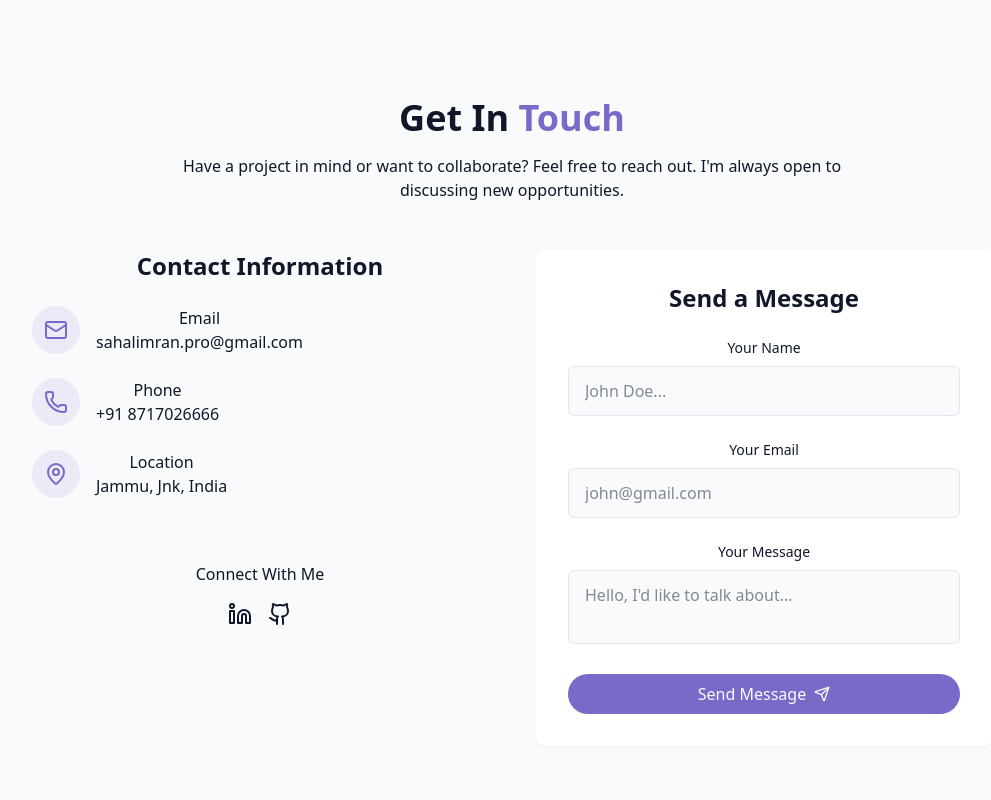
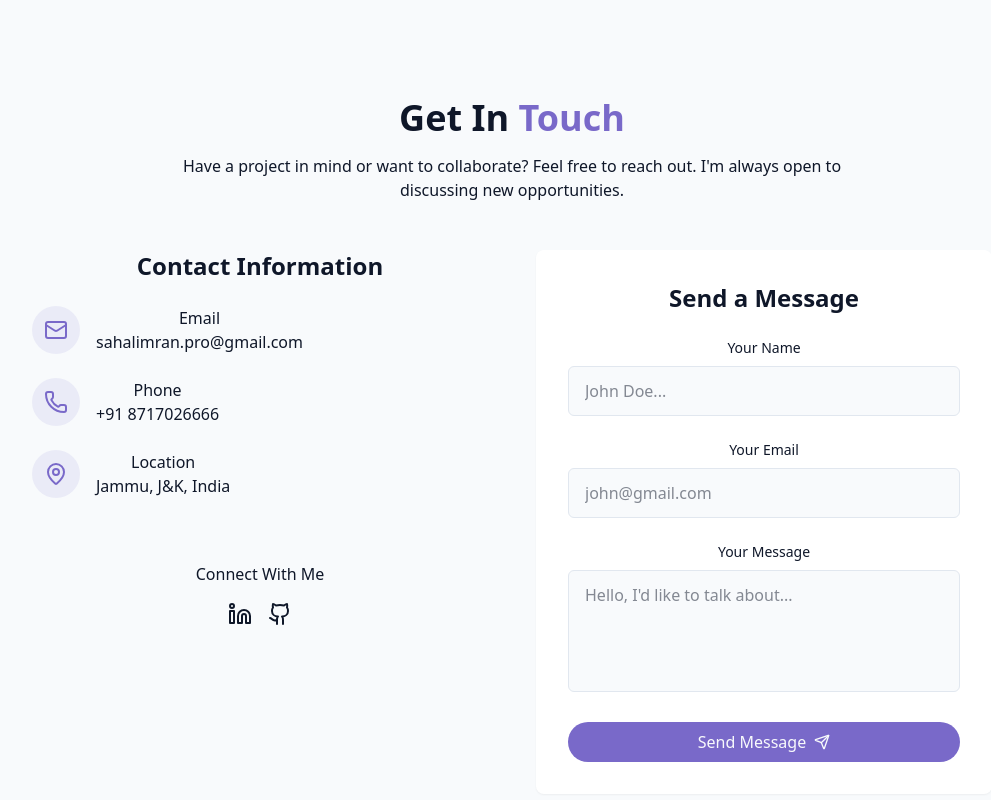
Before and after one commit to MrSahalImran/portfolio, a React (Vite) app: page / in a window 1280 px wide. Shown: the part 5183-5983 px from the top of the page, without its empty margins (128-1119 px from the left). Built offline with nearby package versions, Linux system fonts and the light colour scheme.

Commit message:
Added Emailjs

```diff
--- a/package.json
+++ b/package.json
@@ -10,6 +10,7 @@
     "preview": "vite preview"
   },
   "dependencies": {
+    "@emailjs/browser": "^4.4.1",
     "@radix-ui/react-toast": "^1.2.10",
     "@tailwindcss/vite": "^4.1.4",
     "class-variance-authority": "^0.7.1",
--- a/src/components/ContactSection.jsx
+++ b/src/components/ContactSection.jsx
@@ -1,53 +1,69 @@
 import { Github, Linkedin, Mail, MapPin, Phone, Send } from "lucide-react";
 import { cn } from "@/lib/utils";
-import { useState } from "react";
+import { useState, useRef } from "react";
 import { useToast } from "../hooks/use-toast";
+import emailjs from "@emailjs/browser";
 
 const ContactSection = () => {
   const { toast } = useToast();
   const [isSubmitting, setIsSubmitting] = useState(false);
+  const form = useRef();
 
   const handleSubmit = (e) => {
     e.preventDefault();
-
     setIsSubmitting(true);
 
-    setTimeout(() => {
-      toast({
-        title: "Message sent!",
-        description: "Thank you for your message. I'll get back to you soon.",
+    const serviceID = import.meta.env.VITE_SERVICE_ID;
+    const templateID = import.meta.env.VITE_TEMPLATE_ID;
+    const publicKey = import.meta.env.VITE_PUBLIC_KEY;
+
+    emailjs
+      .sendForm(serviceID, templateID, form.current, publicKey)
+      .then(
+        (result) => {
+          toast({
+            title: "Message sent!",
+            description:
+              "Thank you for your message. I'll get back to you soon.",
+          });
+          form.current.reset();
+        },
+        (error) => {
+          toast({
+            title: "Uh oh! Something went wrong",
+            description:
+              "There was a problem sending your message. Please try again.",
+            variant: "destructive",
+          });
+        }
+      )
+      .finally(() => {
+        setIsSubmitting(false);
       });
-      setIsSubmitting(false);
-    }, 1500);
   };
+
   return (
     <section id="contact" className="py-24 px-4 relative bg-secondary/30">
       <div className="container mx-auto max-w-5xl">
         <h2 className="text-3xl md:text-4xl font-bold mb-4 text-center">
           Get In <span className="text-primary"> Touch</span>
         </h2>
-
         <p className="text-center text-muted-foreground mb-12 max-w-2xl mx-auto">
           Have a project in mind or want to collaborate? Feel free to reach out.
           I'm always open to discussing new opportunities.
         </p>
-
         <div className="grid grid-cols-1 md:grid-cols-2 gap-12">
           <div className="space-y-8">
-            <h3 className="text-2xl font-semibold mb-6">
-              {" "}
-              Contact Information
-            </h3>
-
+            <h3 className="text-2xl font-semibold mb-6">Contact Information</h3>
             <div className="space-y-6 justify-center">
               <div className="flex items-start space-x-4">
                 <div className="p-3 rounded-full bg-primary/10">
-                  <Mail className="h-6 w-6 text-primary" />{" "}
+                  <Mail className="h-6 w-6 text-primary" />
                 </div>
                 <div>
-                  <h4 className="font-medium"> Email</h4>
+                  <h4 className="font-medium">Email</h4>
                   <a
-                    href="mailto:hello@gmail.com"
+                    href="mailto:sahalimran.pro@gmail.com"
                     className="text-muted-foreground hover:text-primary transition-colors"
                   >
                     sahalimran.pro@gmail.com
@@ -56,10 +72,10 @@ const ContactSection = () => {
               </div>
               <div className="flex items-start space-x-4">
                 <div className="p-3 rounded-full bg-primary/10">
-                  <Phone className="h-6 w-6 text-primary" />{" "}
+                  <Phone className="h-6 w-6 text-primary" />
                 </div>
                 <div>
-                  <h4 className="font-medium"> Phone</h4>
+                  <h4 className="font-medium">Phone</h4>
                   <a
                     href="tel:+918717026666"
                     className="text-muted-foreground hover:text-primary transition-colors"
@@ -70,43 +86,43 @@ const ContactSection = () => {
               </div>
               <div className="flex items-start space-x-4">
                 <div className="p-3 rounded-full bg-primary/10">
-                  <MapPin className="h-6 w-6 text-primary" />{" "}
+                  <MapPin className="h-6 w-6 text-primary" />
                 </div>
                 <div>
-                  <h4 className="font-medium"> Location</h4>
-                  <a className="text-muted-foreground hover:text-primary transition-colors">
-                    Jammu, Jnk, India
-                  </a>
+                  <h4 className="font-medium">Location</h4>
+                  <p className="text-muted-foreground">Jammu, J&K, India</p>
                 </div>
               </div>
             </div>
-
             <div className="pt-8">
-              <h4 className="font-medium mb-4"> Connect With Me</h4>
+              <h4 className="font-medium mb-4">Connect With Me</h4>
               <div className="flex space-x-4 justify-center">
-                <a href="https://linkedin.com/in/sahalimran" target="_blank">
+                <a
+                  href="https://linkedin.com/in/sahalimran"
+                  target="_blank"
+                  rel="noopener noreferrer"
+                >
                   <Linkedin />
                 </a>
-                <a href="https://github.com/MrSahalImran" target="_blank">
+                <a
+                  href="https://github.com/MrSahalImran"
+                  target="_blank"
+                  rel="noopener noreferrer"
+                >
                   <Github />
                 </a>
               </div>
             </div>
           </div>
+          <div className="bg-card p-8 rounded-lg shadow-xs">
+            <h3 className="text-2xl font-semibold mb-6">Send a Message</h3>
 
-          <div
-            className="bg-card p-8 rounded-lg shadow-xs"
-            onSubmit={handleSubmit}
-          >
-            <h3 className="text-2xl font-semibold mb-6"> Send a Message</h3>
-
-            <form className="space-y-6">
+            <form ref={form} onSubmit={handleSubmit} className="space-y-6">
               <div>
                 <label
                   htmlFor="name"
                   className="block text-sm font-medium mb-2"
                 >
-                  {" "}
                   Your Name
                 </label>
                 <input
@@ -114,17 +130,15 @@ const ContactSection = () => {
                   id="name"
                   name="name"
                   required
-                  className="w-full px-4 py-3 rounded-md border border-input bg-background focus:outline-hidden foucs:ring-2 focus:ring-primary"
+                  className="w-full px-4 py-3 rounded-md border border-input bg-background focus:outline-none focus:ring-2 focus:ring-primary"
                   placeholder="John Doe..."
                 />
               </div>
-
               <div>
                 <label
                   htmlFor="email"
                   className="block text-sm font-medium mb-2"
                 >
-                  {" "}
                   Your Email
                 </label>
                 <input
@@ -132,28 +146,26 @@ const ContactSection = () => {
                   id="email"
                   name="email"
                   required
-                  className="w-full px-4 py-3 rounded-md border border-input bg-background focus:outline-hidden foucs:ring-2 focus:ring-primary"
+                  className="w-full px-4 py-3 rounded-md border border-input bg-background focus:outline-none focus:ring-2 focus:ring-primary"
                   placeholder="john@gmail.com"
                 />
               </div>
-
               <div>
                 <label
                   htmlFor="message"
                   className="block text-sm font-medium mb-2"
                 >
-                  {" "}
                   Your Message
                 </label>
                 <textarea
                   id="message"
                   name="message"
+                  rows={4}
                   required
-                  className="w-full px-4 py-3 rounded-md border border-input bg-background focus:outline-hidden foucs:ring-2 focus:ring-primary resize-none"
+                  className="w-full px-4 py-3 rounded-md border border-input bg-background focus:outline-none focus:ring-2 focus:ring-primary resize-none"
                   placeholder="Hello, I'd like to talk about..."
                 />
               </div>
-
               <button
                 type="submit"
                 disabled={isSubmitting}
```
Also changed, not shown: 2 other files (tests, documents, lock files or other folders).
